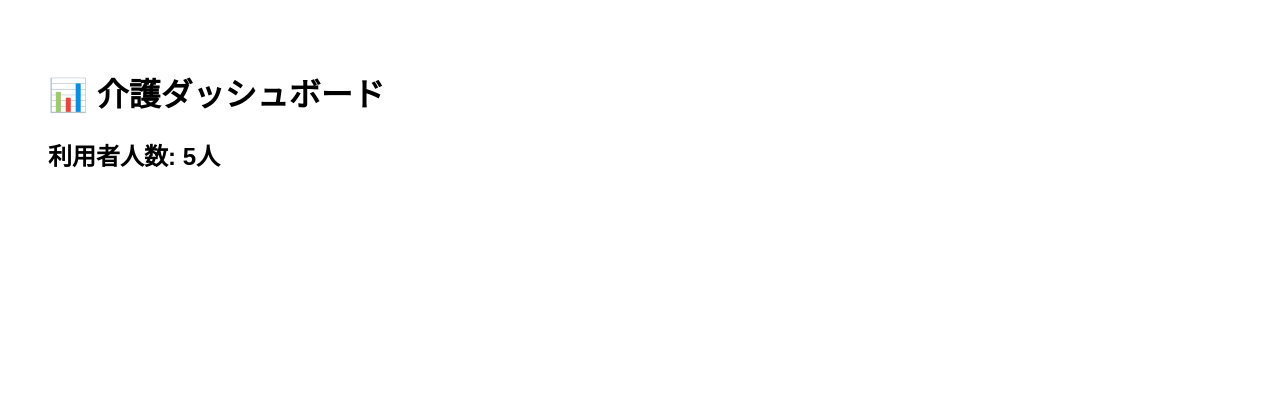
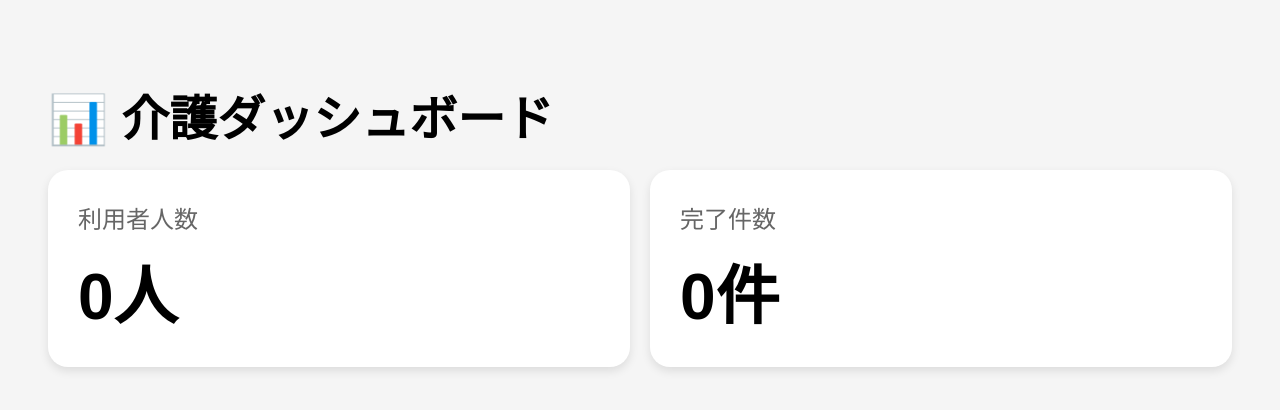
Before and after one commit to ykoichiffp5-ui/repository2, a plain HTML site: page index.html in a window 1280 px wide. Drawn offline with Linux system fonts and the light colour scheme.

Commit message:
deploy: 1baec704afbc7b7292345114aa9c9ca12aceb870

```diff
--- a/index.html
+++ b/index.html
@@ -4,13 +4,62 @@
 <head>
   <meta charset="UTF-8">
   <title>介護ダッシュボード</title>
+
+  <style>
+    body {
+      font-family: sans-serif;
+      background: #f5f5f5;
+      padding: 40px;
+    }
+
+    h1 {
+      font-size: 48px;
+      margin-bottom: 20px;
+    }
+
+    .grid {
+      display: grid;
+      grid-template-columns: repeat(auto-fit, minmax(300px, 1fr));
+      gap: 20px;
+    }
+
+    .card {
+      background: white;
+      border-radius: 20px;
+      padding: 30px;
+      box-shadow: 0 4px 10px rgba(0,0,0,0.1);
+    }
+
+    .label {
+      font-size: 24px;
+      color: #666;
+      margin-bottom: 10px;
+    }
+
+    .value {
+      font-size: 64px;
+      font-weight: bold;
+    }
+  </style>
 </head>
 
-<body style="font-family:sans-serif;padding:40px;">
+<body>
 
 <h1>📊 介護ダッシュボード</h1>
 
-<h2>利用者人数: 5人</h2>
+<div class="grid">
+
+  <div class="card">
+    <div class="label">利用者人数</div>
+    <div class="value">0人</div>
+  </div>
+
+  <div class="card">
+    <div class="label">完了件数</div>
+    <div class="value">0件</div>
+  </div>
+
+</div>
 
 </body>
 </html>
```
